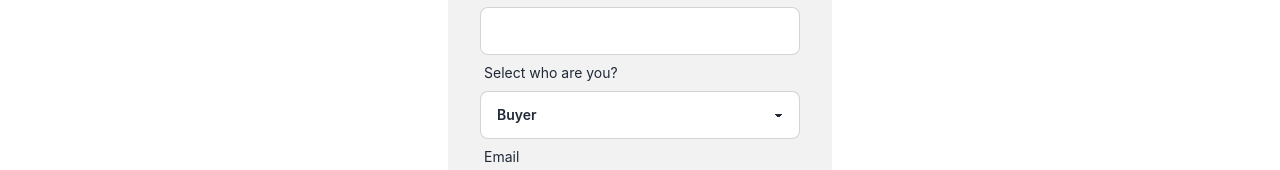
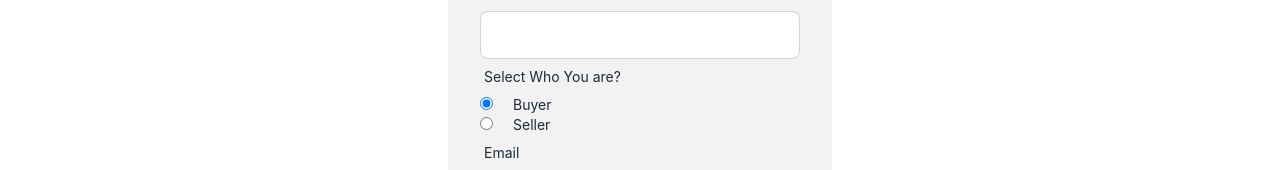
Before and after one commit to mohammad-sumon/my-twelfth-assignment-client, a React (Create React App) app: page /signup in a window 1280 px wide. Shown: the part 235-405 px from the top of the page. Built offline with nearby package versions, Linux system fonts and the light colour scheme; no server answers.

Commit message:
login and logout implement and spy observer implement done

```diff
--- a/src/Pages/Login/Login.js
+++ b/src/Pages/Login/Login.js
@@ -1,8 +1,10 @@
-import React, { useState } from "react";
+import React, { useContext, useState } from "react";
 import { Link } from "react-router-dom";
+import { AuthContext } from "../../contexts/AuthProvider";
 
 const Login = () => {
   const [loginError, setLoginError] = useState("");
+  const { signIn } = useContext(AuthContext);
 
   const handleLogin = (event) => {
     event.preventDefault();
@@ -11,6 +13,12 @@ const Login = () => {
     const email = form.email.value;
     const password = form.password.value;
     console.log(email, password);
+    signIn(email, password)
+      .then((result) => {
+        const user = result.user;
+        console.log(user);
+      })
+      .catch((error) => setLoginError(error));
   };
 
   return (
@@ -55,7 +63,9 @@ const Login = () => {
               type="submit"
             />
             <div>
-              {loginError && <p className="text-red-600">{loginError}</p>}
+              {loginError && (
+                <p className="text-red-600">{loginError.message}</p>
+              )}
             </div>
           </form>
           <p>
--- a/src/Pages/Shared/Navbar/Navbar.js
+++ b/src/Pages/Shared/Navbar/Navbar.js
@@ -1,7 +1,16 @@
-import React from "react";
+import React, { useContext } from "react";
 import { Link } from "react-router-dom";
+import { AuthContext } from "../../../contexts/AuthProvider";
 
 const Navbar = () => {
+  const { user, logOut } = useContext(AuthContext);
+
+  const handleLogOut = () => {
+    logOut()
+      .then(() => {})
+      .catch((error) => console.log(error));
+  };
+
   const menuitems = (
     <>
       <li>
@@ -13,9 +22,20 @@ const Navbar = () => {
       <li>
         <Link to="/blogs">Blogs</Link>
       </li>
-      <li>
-        <Link to="/login">Login</Link>
-      </li>
+      {user?.uid ? (
+        <li>
+          <button
+            onClick={handleLogOut}
+            className="btn rounded-md bg-sky-400 border-none hover:bg-sky-500 hover:text-white"
+          >
+            Sign Out
+          </button>
+        </li>
+      ) : (
+        <li>
+          <Link to="/login">Login</Link>
+        </li>
+      )}
     </>
   );
   return (
--- a/src/Pages/SignUp/SingUp.js
+++ b/src/Pages/SignUp/SingUp.js
@@ -1,17 +1,35 @@
-import React from "react";
+import React, { useContext, useState } from "react";
 import { Link } from "react-router-dom";
+import { AuthContext } from "../../contexts/AuthProvider";
 
 const SingUp = () => {
+  const [signUpError, setSignUpError] = useState("");
+  const { createUser } = useContext(AuthContext);
+
   const handleSignUp = (event) => {
     event.preventDefault();
 
     const form = event.target;
     const name = form.name.value;
-    // const role = form.buyer.innerText;
+    const role = form.role.value;
     const email = form.email.value;
     const password = form.password.value;
-    console.log(name, email, password);
+
+    const signUpUser = {
+      name,
+      role,
+      email,
+      password,
+    };
+    console.log(signUpUser);
+    createUser(signUpUser.email, signUpUser.password)
+      .then((result) => {
+        const user = result.user;
+        console.log(user);
+      })
+      .catch((error) => setSignUpError(error));
   };
+
   return (
     <div>
       <div className="h-[800px] flex justify-center items-center">
@@ -29,23 +47,35 @@ const SingUp = () => {
                 className="input input-bordered w-full max-w-xs"
                 required
               />
-              {/* {errors.email && (
-              <p className="text-red-600">{errors.email?.message}</p>
-            )} */}
             </div>
 
             <div className="form-control w-full">
               <label className="label">
-                <span className="label-text">Select who are you?</span>
+                <span className="label-text">Select Who You are?</span>
               </label>
-
-              <select className="select select-bordered w-full max-w-xs">
-                <option name="buyer" selected>
+              <span className="label-text">
+                <input
+                  className="mr-5"
+                  type="radio"
+                  id="buyer"
+                  value="Buyer"
+                  name="role"
+                  defaultChecked
+                />
+                <label defaultValue="buyer" htmlFor="buyer">
                   Buyer
-                </option>
-                <option name="admin">Admin</option>
-                <option name="seller">Seller</option>
-              </select>
+                </label>
+              </span>
+              <span className="label-text">
+                <input
+                  className="mr-5"
+                  type="radio"
+                  id="seller"
+                  value="Seller"
+                  name="role"
+                />
+                <label htmlFor="seller">Seller</label>
+              </span>
             </div>
 
             <div className="form-control w-full">
@@ -59,9 +89,6 @@ const SingUp = () => {
                 className="input input-bordered w-full max-w-xs"
                 required
               />
-              {/* {errors.email && (
-              <p className="text-red-600">{errors.email?.message}</p>
-            )} */}
             </div>
             <div className="form-control w-full">
               <label className="label">
@@ -74,9 +101,6 @@ const SingUp = () => {
                 className="input input-bordered w-full max-w-xs"
                 required
               />
-              {/* {errors.password && (
-              <p className="text-red-600">{errors.password?.message}</p>
-            )} */}
             </div>
             <input
               className="btn border-none bg-sky-400 hover:bg-sky-500 w-full my-5"
@@ -84,7 +108,9 @@ const SingUp = () => {
               type="submit"
             />
             <div>
-              {/* {loginError && <p className="text-red-600">{loginError}</p>} */}
+              {signUpError && (
+                <p className="text-red-600">{signUpError.message}</p>
+              )}
             </div>
           </form>
           <p>
--- a/src/contexts/AuthProvider.js
+++ b/src/contexts/AuthProvider.js
@@ -1,12 +1,46 @@
-import React, { createContext } from "react";
-import { getAuth } from "firebase/auth";
+import React, { createContext, useEffect, useState } from "react";
+import {
+  createUserWithEmailAndPassword,
+  getAuth,
+  onAuthStateChanged,
+  signInWithEmailAndPassword,
+  signOut,
+} from "firebase/auth";
 import app from "../firebase/firebase.config";
 
 export const AuthContext = createContext();
 const auth = getAuth(app);
 
 const AuthProvider = ({ children }) => {
-  const authInfo = {};
+  const [user, setUser] = useState(null);
+
+  // for newly create user
+  const createUser = (email, password) => {
+    return createUserWithEmailAndPassword(auth, email, password);
+  };
+
+  // for sing in with email and password
+  const signIn = (email, password) => {
+    return signInWithEmailAndPassword(auth, email, password);
+  };
+
+  // for log out
+  const logOut = () => {
+    return signOut(auth);
+  };
+
+  // observer
+  useEffect(() => {
+    const unsubscribe = onAuthStateChanged(auth, (currentUser) => {
+      console.log("user observing now");
+      setUser(currentUser);
+    });
+
+    return () => unsubscribe();
+  }, []);
+
+  const authInfo = { createUser, signIn, user, logOut };
+
   return (
     <AuthContext.Provider value={authInfo}>{children}</AuthContext.Provider>
   );
```
